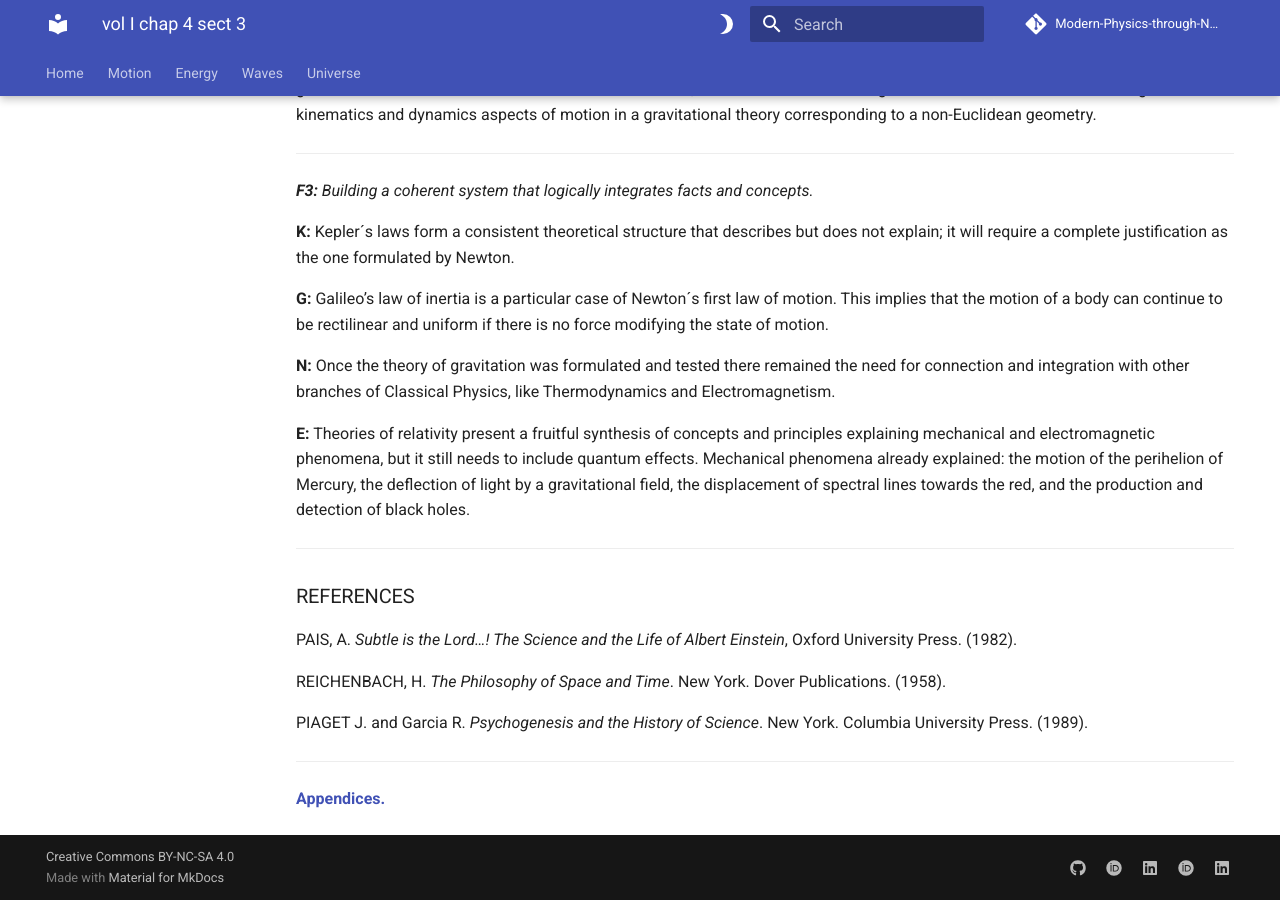
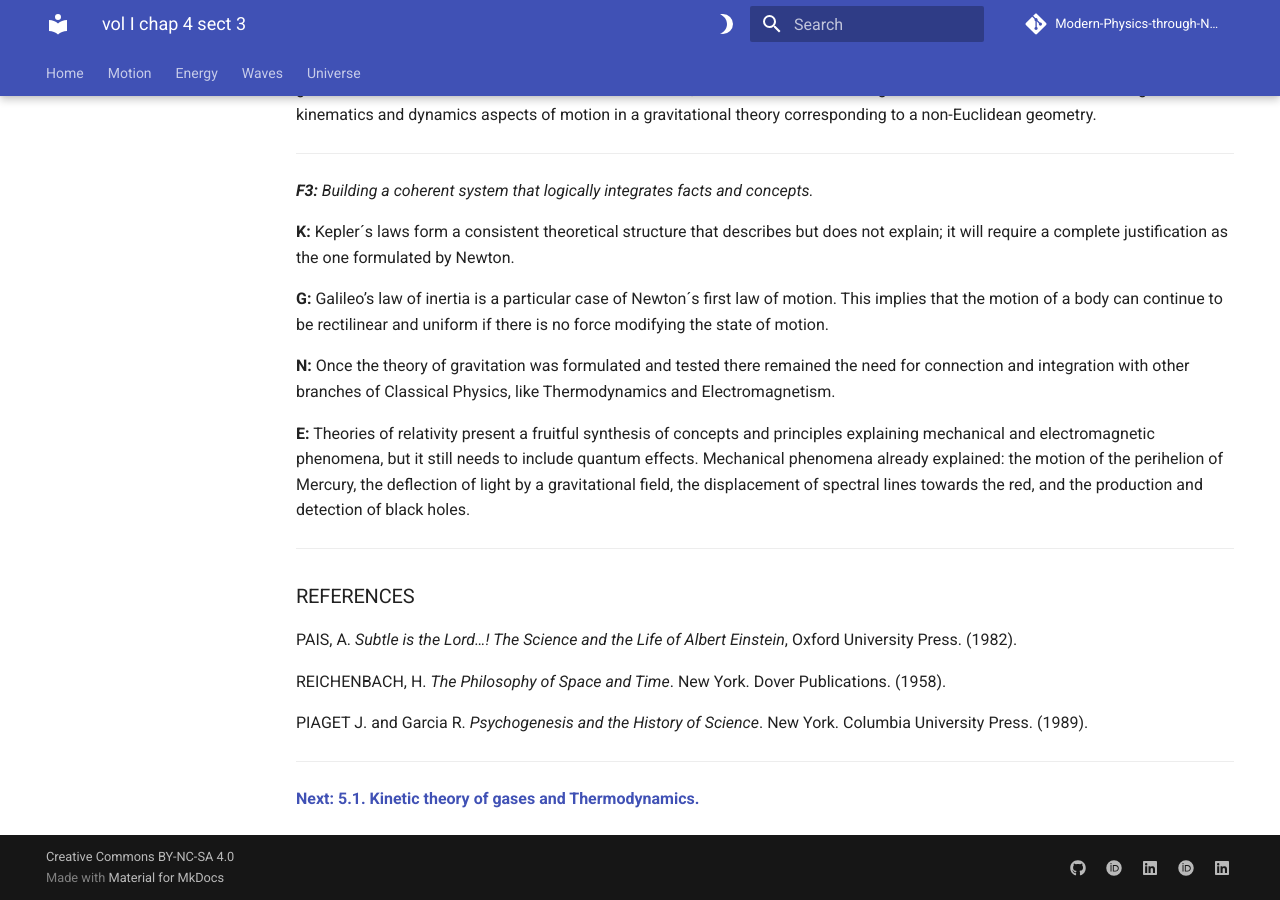
Before and after one commit to modphysnobel/modphysnobel.github.io, an MkDocs documentation site: the page built from docs/vol-I/vol-I-chap-4-sect-3.md, in a window 1280 px wide and 900 px high, scrolled down 2882 px. Built offline with MkDocs 1.6.1 and Material for MkDocs 9.7.7, drawn with Linux system fonts in a browser that asks for light colours; some web fonts are replaced; comment, search, counter and statistics services are not loaded; some of the changed lines change nothing that is shown.

Commit message:
Update vol-I-chap-4-sect-3.md

```diff
--- a/docs/vol-I/vol-I-chap-4-sect-3.md
+++ b/docs/vol-I/vol-I-chap-4-sect-3.md
@@ -1,7 +1,6 @@
+[**Volume I: Motion**](https://modphysnobel.github.io/vol-I/volume-I/)
 
-[**Volume I: Motion**](./volume-I.md)
-
-[**Previous: 4.2. Einstein´s theories of relativity.**](./vol-I-chap-4-sect-2.md)
+[**Previous: 4.2. Einstein´s theories of relativity.**](https://modphysnobel.github.io/vol-III/vol-I-chap-4-sect-2/)
 
 ***
 
@@ -111,5 +110,4 @@
 PIAGET J. and Garcia R. *Psychogenesis and the History of Science*. New York. Columbia University Press. (1989).
 
 ***
-
-[**Appendices.**](./vol-I-chap-4-apendix.md)
+[**Next: 5.1. Kinetic theory of gases and Thermodynamics.**](https://modphysnobel.github.io/vol-III/vol-I-chap-5-sect-1/)
```
